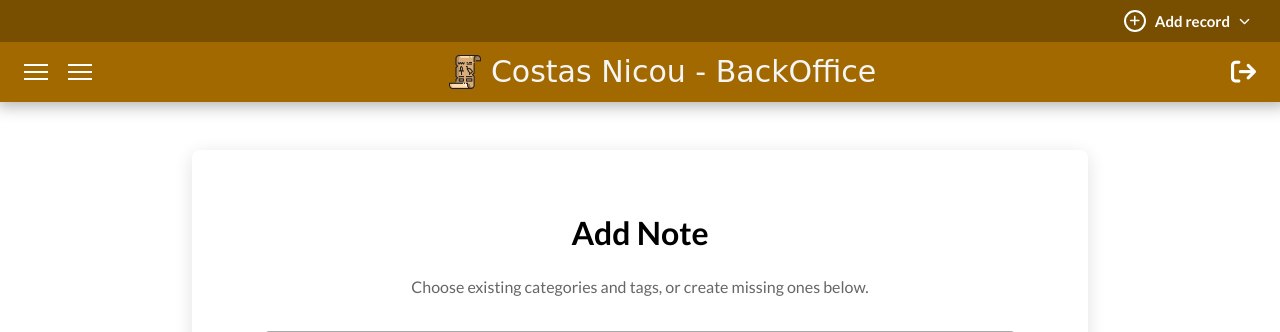
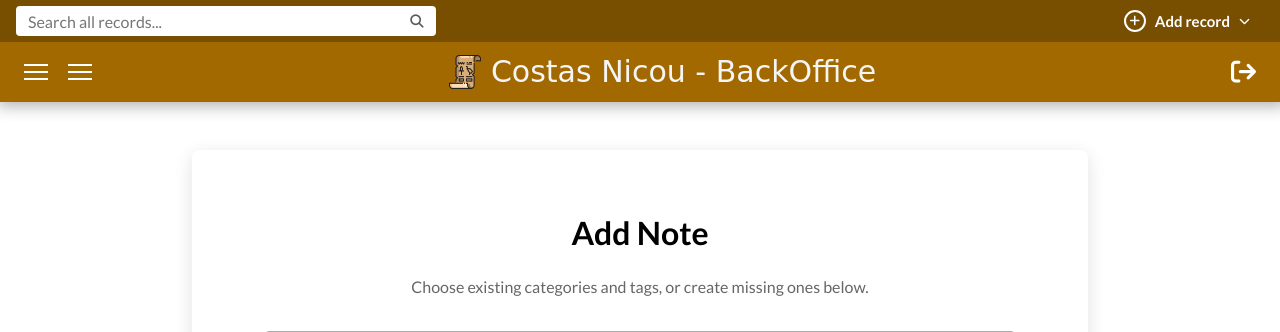
Before and after one commit to costasnicou/office, a Django app: page /notes/add/ in a window 1280 px wide. Shown: the top 332 px of the page. Run offline with Django 5.2, Linux system fonts and the light colour scheme; a user stored in the database is signed in; data that the repository does not hold is empty; some libraries are stand-ins or nearby versions; some web fonts are replaced.

Commit message:
Search Functionality

```diff
--- a/core/static/css/app.css
+++ b/core/static/css/app.css
@@ -352,11 +352,50 @@ h1 b, h1 strong, h2 b, h2 strong, h3 b, h3 strong, h4 b, h4 strong, h5 b, h5 str
   right: 0;
   left: 0;
   z-index: 10000;
-  justify-content: flex-end;
+  justify-content: space-between;
   height: var(--add-record-bar-height);
   padding: 0 30px;
   background: #ff6f00;
   background-color: #784e00; }
+
+.record-search-form {
+  display: flex;
+  align-items: center;
+  width: min(420px, 45vw);
+  margin-right: 12px;
+  align-self: center; }
+  .record-search-form label {
+    position: absolute;
+    width: 1px;
+    height: 1px;
+    padding: 0;
+    margin: -1px;
+    overflow: hidden;
+    clip: rect(0, 0, 0, 0);
+    white-space: nowrap;
+    border: 0; }
+  .record-search-form input {
+    min-width: 0;
+    width: 100%;
+    height: 30px;
+    padding: 0 38px 0 11px;
+    border: 1px solid rgba(255, 255, 255, 0.45);
+    border-radius: 4px;
+    outline: none;
+    color: #333;
+    background: #fff;
+    font: inherit; }
+    .record-search-form input:focus {
+      border-color: #fff;
+      box-shadow: 0 0 0 2px rgba(255, 255, 255, 0.25); }
+  .record-search-form button {
+    width: 38px;
+    height: 30px;
+    margin-left: -38px;
+    border: 0;
+    color: #5b5b5b;
+    background: transparent;
+    cursor: pointer; }
 
 .add-record-menu {
   position: relative; }
@@ -429,6 +468,20 @@ h1 b, h1 strong, h2 b, h2 strong, h3 b, h3 strong, h4 b, h4 strong, h5 b, h5 str
   .add-record-dropdown {
     width: min(280px, calc(100vw - 32px)); } }
 @media (max-width: 700px) {
+  .add-record-bar {
+    padding: 0 8px; }
+
+  .record-search-form {
+    flex: 1;
+    width: auto;
+    margin-right: 4px; }
+
+  .add-record-button {
+    padding: 0 9px; }
+    .add-record-button span,
+    .add-record-button .add-record-chevron {
+      display: none; }
+
   .add-record-dropdown {
     position: fixed;
     top: calc(var(--add-record-bar-height) + 6px);
--- a/core/static/scss/desktop/_add-record-menu.scss
+++ b/core/static/scss/desktop/_add-record-menu.scss
@@ -7,11 +7,58 @@
     // CKEditor panels use elevated stacking layers; keep this fixed utility
     // bar above all editor content and toolbars.
     z-index: 10000;
-    justify-content: flex-end;
+    justify-content: space-between;
     height: var(--add-record-bar-height);
     padding: 0 30px;
     background: rgb(255, 111, 0);
     background-color: darken(#a16900, 8%)
+}
+
+.record-search-form {
+    display: flex;
+    align-items: center;
+    width: min(420px, 45vw);
+    margin-right: 12px;
+    align-self: center;
+    label {
+        position: absolute;
+        width: 1px;
+        height: 1px;
+        padding: 0;
+        margin: -1px;
+        overflow: hidden;
+        clip: rect(0, 0, 0, 0);
+        white-space: nowrap;
+        border: 0;
+    }
+
+    input {
+        min-width: 0;
+        width: 100%;
+        height: 30px;
+        padding: 0 38px 0 11px;
+        border: 1px solid rgba(255, 255, 255, .45);
+        border-radius: 4px;
+        outline: none;
+        color: #333;
+        background: #fff;
+        font: inherit;
+
+        &:focus {
+            border-color: #fff;
+            box-shadow: 0 0 0 2px rgba(255, 255, 255, .25);
+        }
+    }
+
+    button {
+        width: 38px;
+        height: 30px;
+        margin-left: -38px;
+        border: 0;
+        color: #5b5b5b;
+        background: transparent;
+        cursor: pointer;
+    }
 }
 
 .add-record-menu {
@@ -104,6 +151,25 @@
 }
 
 @media (max-width: 700px) {
+    .add-record-bar {
+        padding: 0 8px;
+    }
+
+    .record-search-form {
+        flex: 1;
+        width: auto;
+        margin-right: 4px;
+    }
+
+    .add-record-button {
+        padding: 0 9px;
+
+        span,
+        .add-record-chevron {
+            display: none;
+        }
+    }
+
     .add-record-dropdown {
         position: fixed;
         top: calc(var(--add-record-bar-height) + 6px);
--- a/core/templates/core/base.html
+++ b/core/templates/core/base.html
@@ -16,6 +16,13 @@
 </head>
 <body>
     <div class="add-record-bar">
+        <form class="record-search-form" action="{% url 'record_search' %}" method="get" role="search">
+            <label class="sr-only" for="record-search">Search all records</label>
+            <input id="record-search" name="q" type="search" value="{{ request.GET.q }}" placeholder="Search all records..." required>
+            <button type="submit" aria-label="Search">
+                <i class="fa-solid fa-magnifying-glass" aria-hidden="true"></i>
+            </button>
+        </form>
         <div class="add-record-menu">
             <button class="add-record-button" type="button" aria-expanded="false" aria-controls="add-record-dropdown">
                 <i class="fa-solid fa-plus" aria-hidden="true"></i>
--- a/core/urls.py
+++ b/core/urls.py
@@ -5,6 +5,7 @@ urlpatterns = [
 
     path("login", views.login_view, name="login"),
     path("logout", views.logout_view, name="logout"),
+    path("search/", views.record_search, name="record_search"),
 
     # articles
     path("", views.index, name="index"),
--- a/core/views.py
+++ b/core/views.py
@@ -1,5 +1,6 @@
 from django.shortcuts import render,redirect
 from django.core.paginator import Paginator
+from django.db.models import Q
 from .models import *
 from django.urls import reverse
 from django.contrib.auth.models import User
@@ -22,6 +23,49 @@ CREATE_FORMS = {
     "decision": (DecisionForm, "decision_single", "Decision"),
     "goal": (GoalForm, "goal_single", "Goal"),
 }
+
+
+SEARCH_RECORD_TYPES = (
+    (Article, "article_single", "fa-regular fa-newspaper", "content"),
+    (Journal, "journal_single", "fa-solid fa-book", "content"),
+    (Note, "note_single", "fa-solid fa-pen-to-square", "content"),
+    (CentralPoint, "centralpoint_single", "fa-solid fa-chess-knight", "content"),
+    (Strategy, "strategy_single", "fa-solid fa-chess-king", "finalized_strategy"),
+    (Decision, "decision_single", "fa-solid fa-gavel", "recommended_solution"),
+    (Goal, "goal_single", "fa-solid fa-medal", "outcome"),
+)
+
+
+@login_required
+def record_search(request):
+    query = request.GET.get("q", "").strip()
+    results = []
+
+    if query:
+        for model, detail_url, icon_class, preview_field in SEARCH_RECORD_TYPES:
+            searchable_fields = ["title"] + [
+                field.name for field in model._meta.fields
+                if field.get_internal_type() == "TextField"
+            ]
+            search_filter = Q()
+            for field_name in searchable_fields:
+                search_filter |= Q(**{f"{field_name}__icontains": query})
+
+            for record in model.objects.filter(search_filter):
+                results.append({
+                    "record": record,
+                    "detail_url": detail_url,
+                    "icon_class": icon_class,
+                    "preview": getattr(record, preview_field, ""),
+                })
+
+        results.sort(key=lambda result: result["record"].created_at, reverse=True)
+
+    page_obj = Paginator(results, 6).get_page(request.GET.get("page"))
+    return render(request, "core/view/search-results.html", {
+        "page_obj": page_obj,
+        "query": query,
+    })
 
 
 @login_required
```
Also changed, not shown: core/templates/core/view/search-results.html (added, +71 -0 lines), core/tests.py (+52 -1 lines), db.sqlite3, 1 other file.
